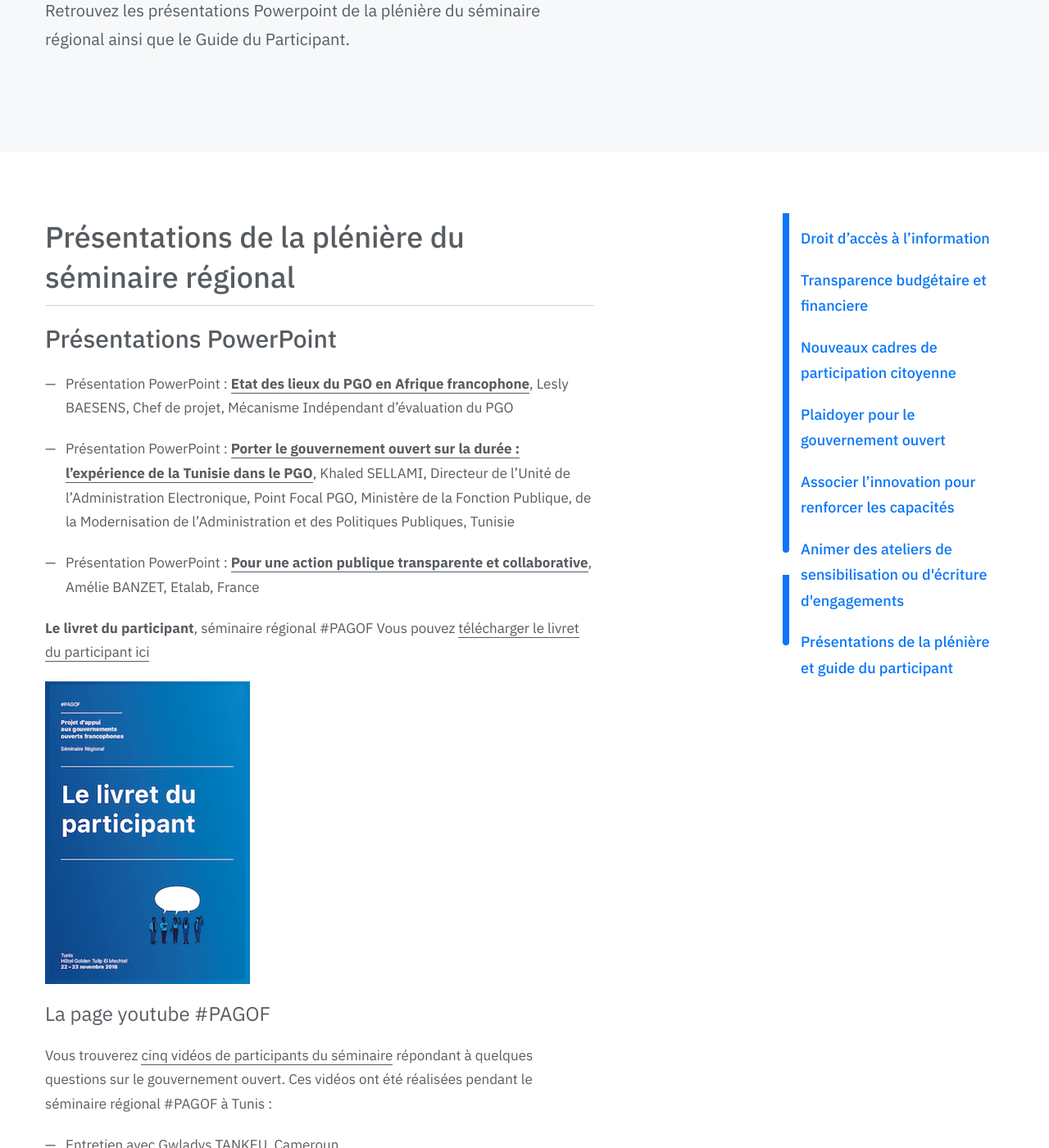
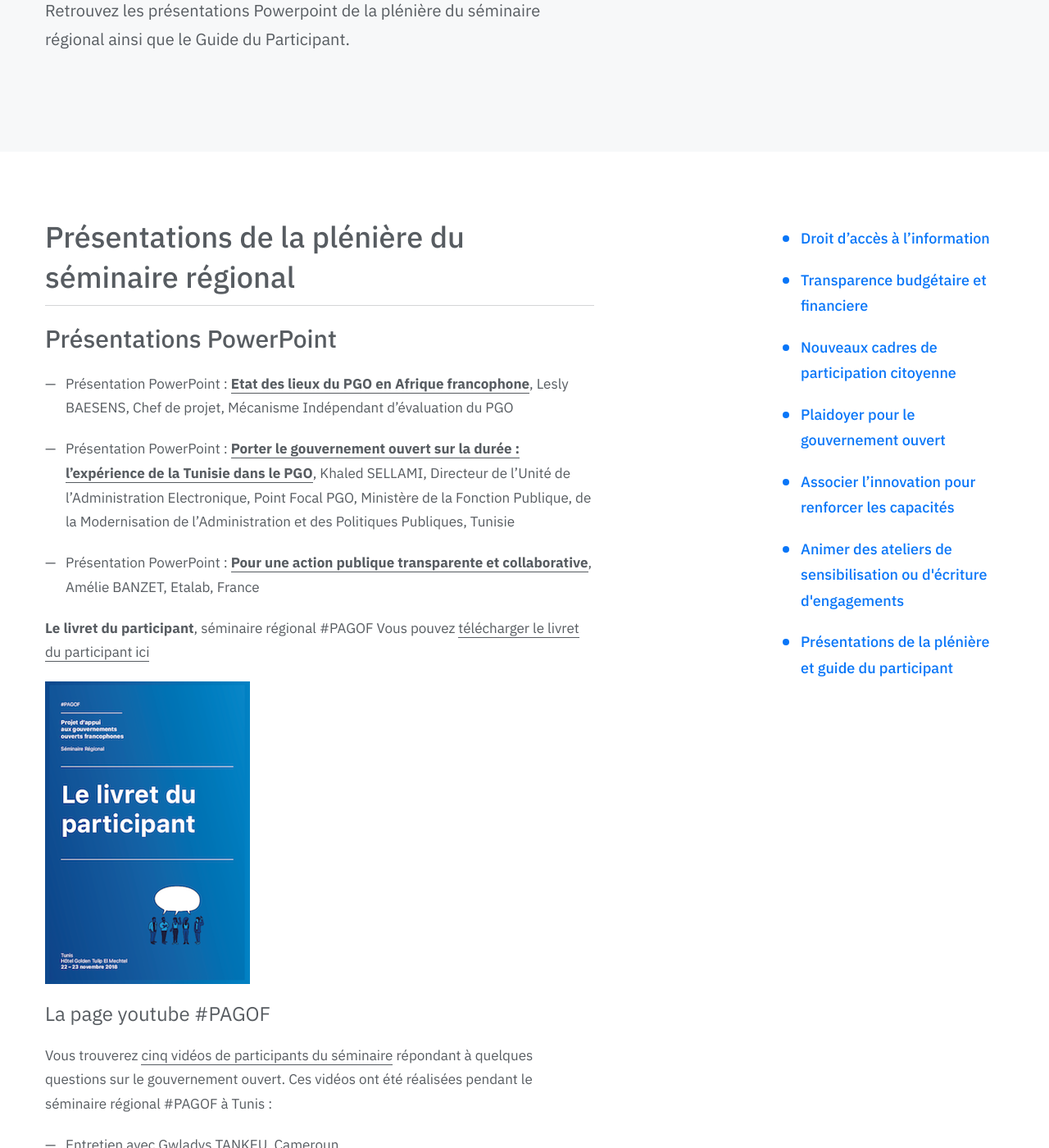
Before and after one commit to cecilaki/guide, a Jekyll site: the page built from _ressources/presentations-pleniere.md, in a window 1280 px wide and 1400 px high, scrolled down 320 px. Shown: the whole window at 82% size. Built offline with Jekyll 4.4.1, drawn with Linux system fonts in a browser that asks for light colours; some web fonts are replaced.

Commit message:
Updated page navigation.

```diff
--- a/dox-theme/_sass/components/_page-nav.scss
+++ b/dox-theme/_sass/components/_page-nav.scss
@@ -18,18 +18,9 @@
 			color: $color-primary;
 		}
 
-		&::before,
 		&::after {
 			content: '';
 			display: block;
-		}
-
-		&::before {
-			width: .5rem;
-			height: 100%;
-			position: absolute;
-			bottom: calc(100% - 1rem);
-			left: 0;
 		}
 
 		&::after {
@@ -43,15 +34,8 @@
 		}
 
 		&.is-active {
-			&::before,
 			&::after {
 				background-color: $color-primary;
-			}
-		}
-
-		&:first-child {
-			&::before {
-				display: none;
 			}
 		}
 	}
```
